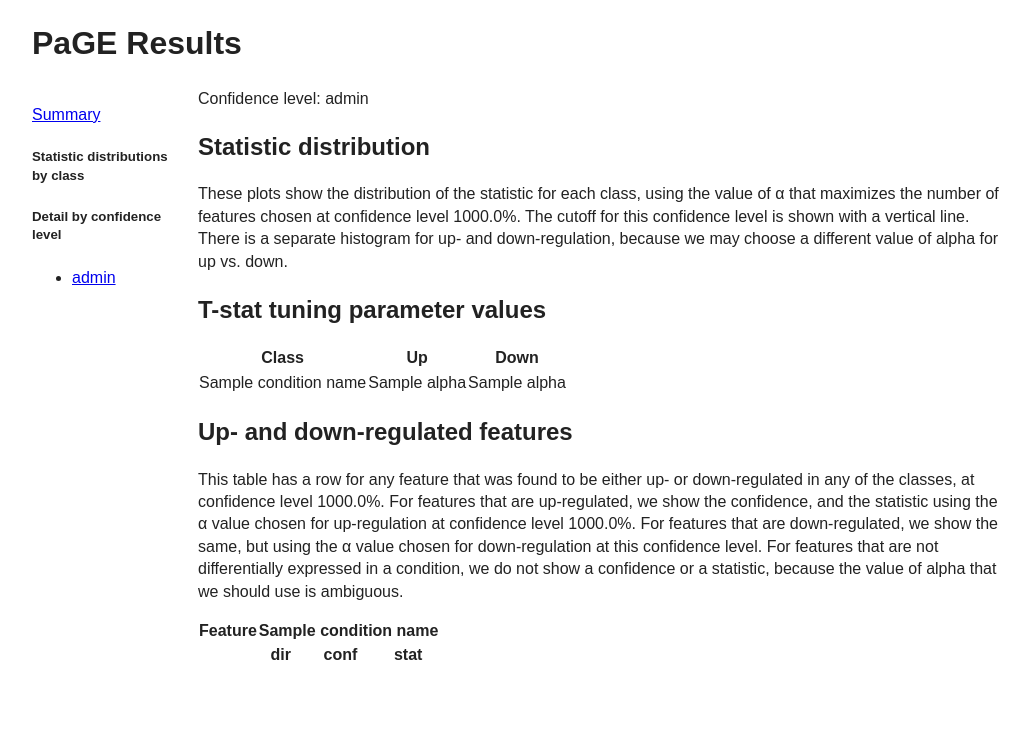
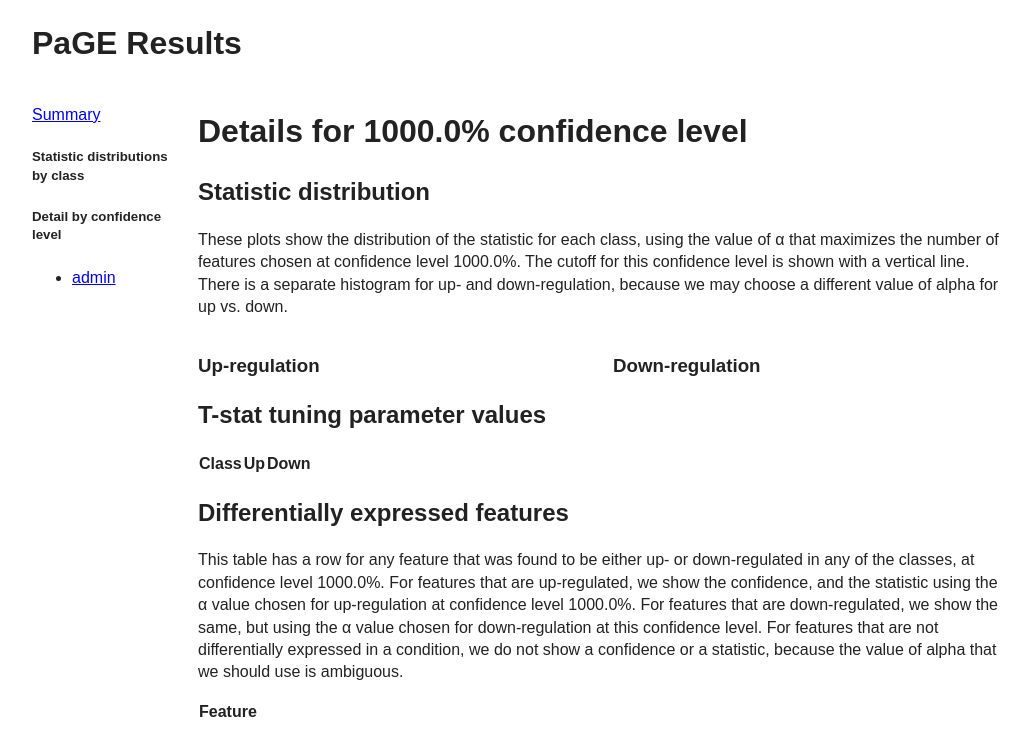
Before and after one commit to itmat/pade, a Python web app: template python/page/templates/features_by_confidence.html in a window 1280 px wide. Shown: the top 756 px of the page, without its empty margins (123-1153 px from the left). Run offline with Jinja, Linux system fonts and the light colour scheme; the template is opened without the code that fills it: most values are stand-ins (such as "Sample title", 1, 10 or a date in 2020); lists and menus that the app fills with data are empty; some libraries are stand-ins or nearby versions.

Commit message:
Report formatting

```diff
--- a/python/page/templates/features_by_confidence.html
+++ b/python/page/templates/features_by_confidence.html
@@ -2,7 +2,7 @@
 {% block title %}Results at {{ "{0:.1%} confidence".format(results.conf_levels[level]) }}{% endblock %}
 {% block content %}
 
-Confidence level: {{ results.conf_levels[level] }}
+<h1>Details for {{ "{0:.1%}".format(results.conf_levels[level]) }} confidence level</h1>
 
 <h2>Statistic distribution</h2>
 
@@ -16,13 +16,25 @@ Confidence level: {{ results.conf_levels[level] }}
   choose a different value of alpha for up vs. down.
 </p>
 
+<div class="grid_5 alpha">
+  <h3>Up-regulation</h3>
+</div>
+
+<div class="grid_5 omega">
+  <h3>Down-regulation</h3>
+</div>
+
 {% for c in range(1, results.num_classes) %}
-<div>
 
-  {% for d in [0, 1] %}
-  <img src="{{ hists[d, level, c] }}"
-       width="400"></img>
-  {% endfor %}
+<div class="grid_5 alpha">
+  <a href="{{ hists[0, level, c] }}">
+    <img src="{{ hists[0, level, c] }}"></img>
+  </a>
+</div>
+<div class="grid_5 omega">
+  <a href="{{ hists[1, level, c] }}">
+    <img src="{{ hists[1, level, c] }}"></img>
+  </a>
 </div>
 
 {% endfor %}
@@ -35,7 +47,7 @@ Confidence level: {{ results.conf_levels[level] }}
     <th>Up</th>
     <th>Down</th>
   </tr>
-  {% for c in condition_nums %}
+  {% for c in range(1, results.num_classes) %}
   <tr>
     <td>{{job.condition_names[c]}}</td>
     <td>{{results.alphas[results.up.best_params[c, level], c]}}</td>
@@ -44,7 +56,7 @@ Confidence level: {{ results.conf_levels[level] }}
   {% endfor %}
 </table>
 
-<h2>Up- and down-regulated features</h2>
+<h2>Differentially expressed features</h2>
 
 <p>
   This table has a row for any feature that was found to be either
@@ -63,24 +75,24 @@ Confidence level: {{ results.conf_levels[level] }}
 <table>
   <tr>
     <th>Feature</th>
-    {% for c in condition_nums %}
+    {% for c in range(1, results.num_classes) %}
     <th colspan="3">{{job.condition_names[c]}}</th>
     {% endfor %}
   </tr>
 
   <tr>
     <th></th>
-    {% for c in condition_nums %}
+    {% for c in range(1, results.num_classes) %}
     <th>dir</th>
     <th>conf</th>
     <th>stat</th>
     {% endfor %}
   </tr>
 
-  {% for feature_idx in feature_nums if any_determination[level, feature_idx]%}
+  {% for feature_idx in range(results.num_features) if any_determination[level, feature_idx]%}
   <tr>
     <td>{{feature_idx}}</td>
-    {% for c in  condition_nums %}
+    {% for c in  range(1, results.num_classes) %}
 
     {% set det_classes = ["baseline", "up_regulated", "down_regulated"] %}
     {% set determination_names = ["", "up", "down"] %}
```
Also changed, not shown: python/page/core.py (+7 -3 lines), python/page/report.py (+1 -12 lines).
